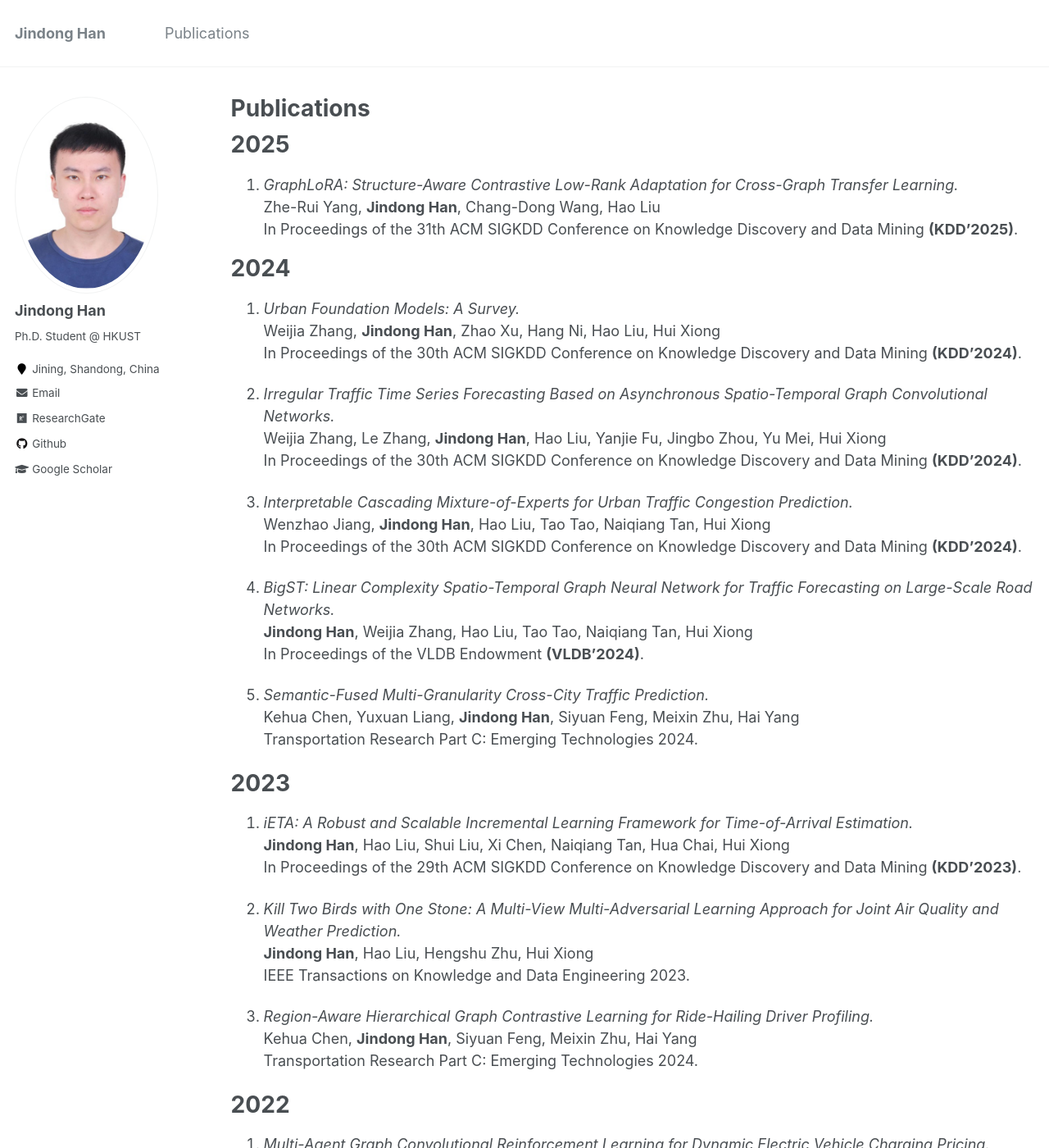
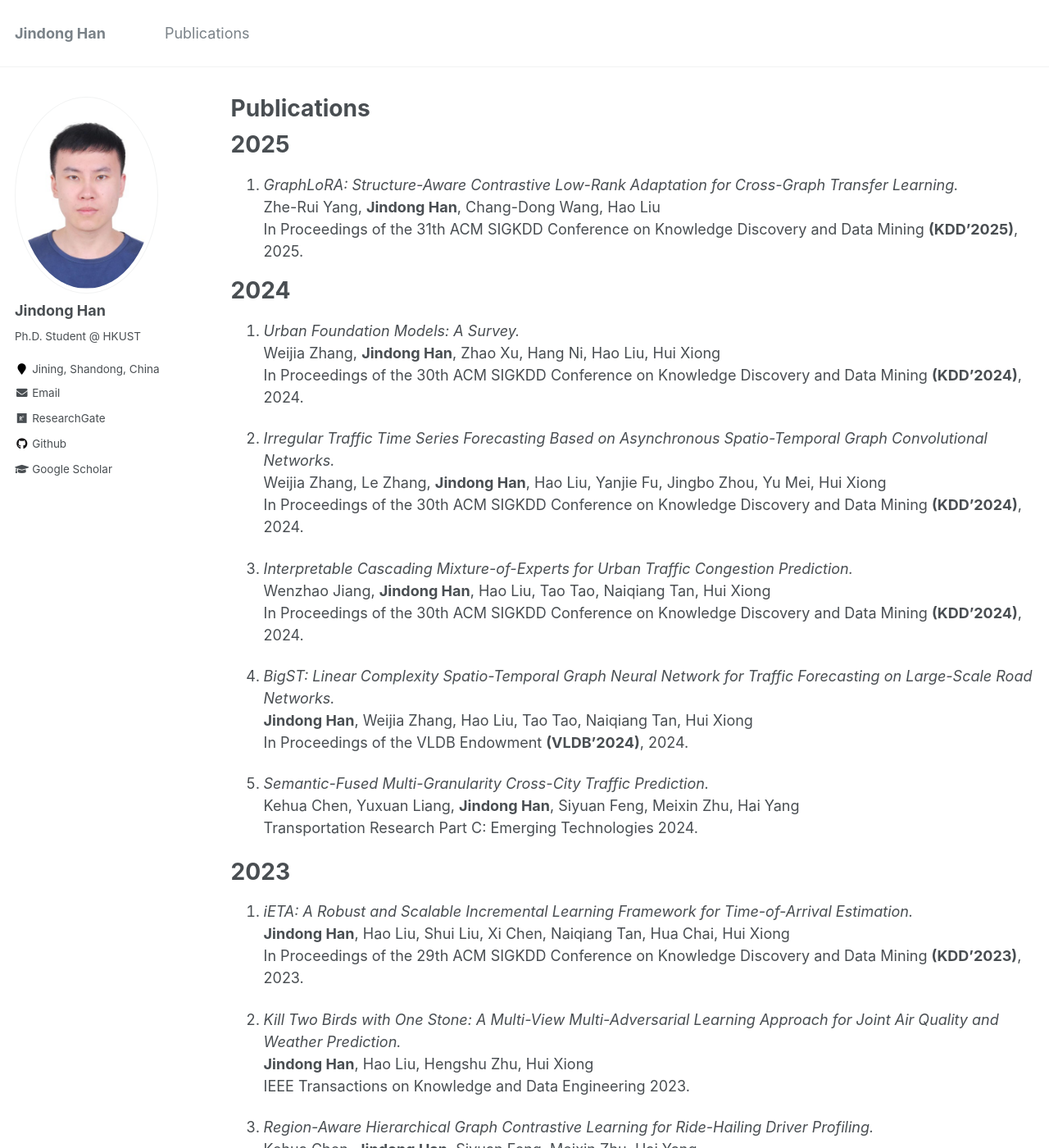
Before and after one commit to jhanao-hkust/jhanao-hkust.github.io, a Jekyll site: the page built from _pages/publications.md, in a window 1280 px wide and 1400 px high. Shown: the whole window at 82% size. Built offline with Jekyll 4.4.1, drawn with Linux system fonts in a browser that asks for light colours; some of the changed text lies outside the part shown.

Commit message:
Update publications.md

```diff
--- a/_pages/publications.md
+++ b/_pages/publications.md
@@ -10,25 +10,25 @@ author_profile: true
 ====
 1.  *GraphLoRA: Structure-Aware Contrastive Low-Rank Adaptation for Cross-Graph Transfer Learning.*  <br>
 Zhe-Rui Yang, **Jindong Han**, Chang-Dong Wang, Hao Liu<br>
-In Proceedings of the 31th ACM SIGKDD Conference on Knowledge Discovery and Data Mining **(KDD'2025)**.
+In Proceedings of the 31th ACM SIGKDD Conference on Knowledge Discovery and Data Mining **(KDD'2025)**, 2025.
 
 2024
 ====
 1.  *Urban Foundation Models: A Survey.*  <br>
 Weijia Zhang, **Jindong Han**, Zhao Xu, Hang Ni, Hao Liu, Hui Xiong<br>
-In Proceedings of the 30th ACM SIGKDD Conference on Knowledge Discovery and Data Mining **(KDD'2024)**.
+In Proceedings of the 30th ACM SIGKDD Conference on Knowledge Discovery and Data Mining **(KDD'2024)**, 2024.
 
 1.  *Irregular Traffic Time Series Forecasting Based on Asynchronous Spatio-Temporal Graph Convolutional Networks.*  <br>
 Weijia Zhang, Le Zhang, **Jindong Han**, Hao Liu, Yanjie Fu, Jingbo Zhou, Yu Mei, Hui Xiong<br>
-In Proceedings of the 30th ACM SIGKDD Conference on Knowledge Discovery and Data Mining **(KDD'2024)**.
+In Proceedings of the 30th ACM SIGKDD Conference on Knowledge Discovery and Data Mining **(KDD'2024)**, 2024.
 
 1.  *Interpretable Cascading Mixture-of-Experts for Urban Traffic Congestion Prediction.*  <br>
 Wenzhao Jiang, **Jindong Han**, Hao Liu, Tao Tao, Naiqiang Tan, Hui Xiong<br>
-In Proceedings of the 30th ACM SIGKDD Conference on Knowledge Discovery and Data Mining **(KDD'2024)**.
+In Proceedings of the 30th ACM SIGKDD Conference on Knowledge Discovery and Data Mining **(KDD'2024)**, 2024.
 
 1.  *BigST: Linear Complexity Spatio-Temporal Graph Neural Network for Traffic Forecasting on Large-Scale Road Networks.*  <br>
 **Jindong Han**, Weijia Zhang, Hao Liu, Tao Tao, Naiqiang Tan, Hui Xiong<br>
-In Proceedings of the VLDB Endowment **(VLDB'2024)**.
+In Proceedings of the VLDB Endowment **(VLDB'2024)**, 2024.
 
 1.  *Semantic-Fused Multi-Granularity Cross-City Traffic Prediction.*  <br>
 Kehua Chen, Yuxuan Liang, **Jindong Han**, Siyuan Feng, Meixin Zhu, Hai Yang<br>
@@ -38,7 +38,7 @@ Transportation Research Part C: Emerging Technologies 2024.
 ====
 1.  *iETA: A Robust and Scalable Incremental Learning Framework for Time-of-Arrival Estimation.*  <br>
 **Jindong Han**, Hao Liu, Shui Liu, Xi Chen, Naiqiang Tan, Hua Chai, Hui Xiong<br>
-In Proceedings of the 29th ACM SIGKDD Conference on Knowledge Discovery and Data Mining **(KDD'2023)**.
+In Proceedings of the 29th ACM SIGKDD Conference on Knowledge Discovery and Data Mining **(KDD'2023)**, 2023.
 
 1.  *Kill Two Birds with One Stone: A Multi-View Multi-Adversarial Learning Approach for Joint Air Quality and Weather Prediction.*  <br>
 **Jindong Han**, Hao Liu, Hengshu Zhu, Hui Xiong<br>
```
Also changed, not shown: other parts of _pages/publications.md (+4 -4 lines).
